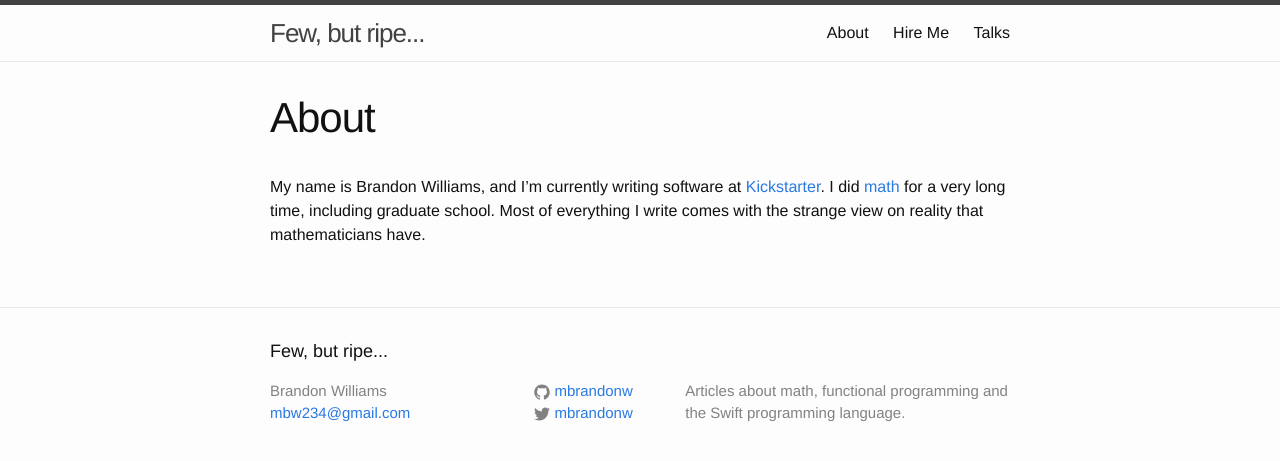
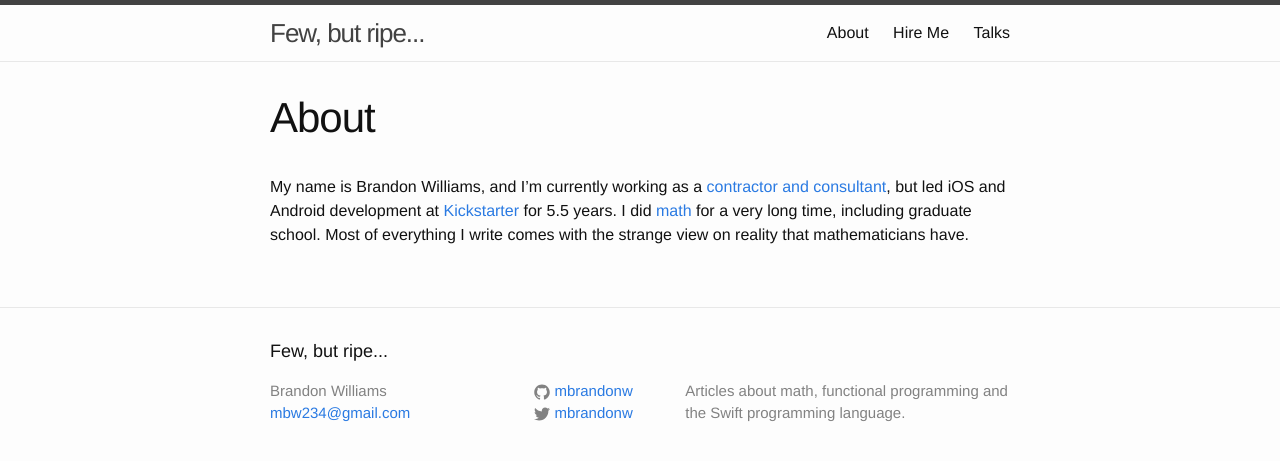
Before and after one commit to mbrandonw/mbrandonw.github.io, a Jekyll site: the page built from about.md, in a window 1280 px wide. Shown: the top 461 px of the page. Built offline with Jekyll 4.4.1, drawn with Linux system fonts in a browser that asks for light colours.

Commit message:
Update about.md

```diff
--- a/about.md
+++ b/about.md
@@ -4,4 +4,4 @@ title: About
 permalink: /about/
 ---
 
-My name is Brandon Williams, and I’m currently writing software at [Kickstarter](http://www.kickstarter.com). I did [math](https://github.com/mbrandonw/my-math-notes) for a very long time, including graduate school. Most of everything I write comes with the strange view on reality that mathematicians have.
+My name is Brandon Williams, and I’m currently working as a [contractor and consultant](/hire-me), but led iOS and Android development at [Kickstarter](http://www.kickstarter.com) for 5.5 years. I did [math](https://github.com/mbrandonw/my-math-notes) for a very long time, including graduate school. Most of everything I write comes with the strange view on reality that mathematicians have.
```
